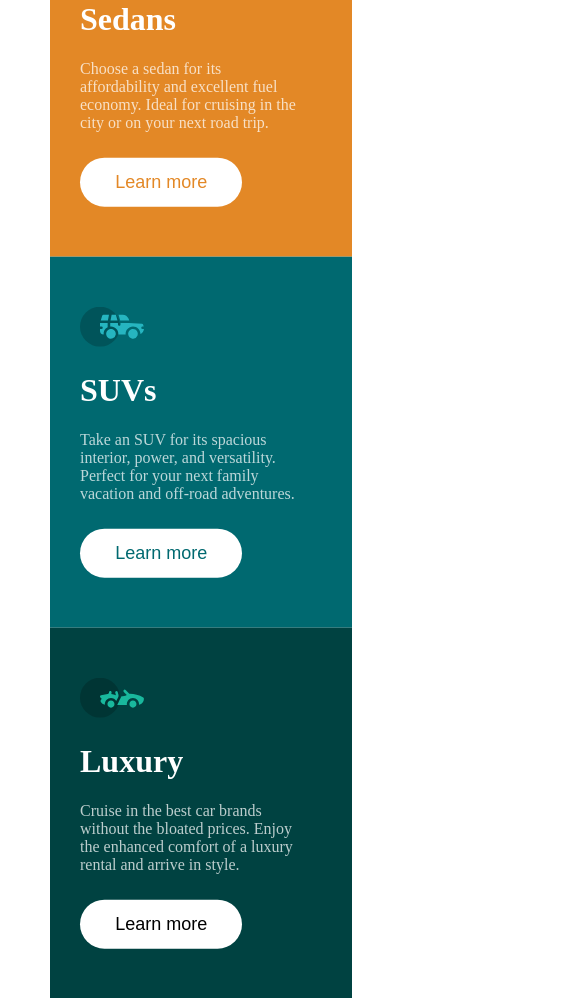
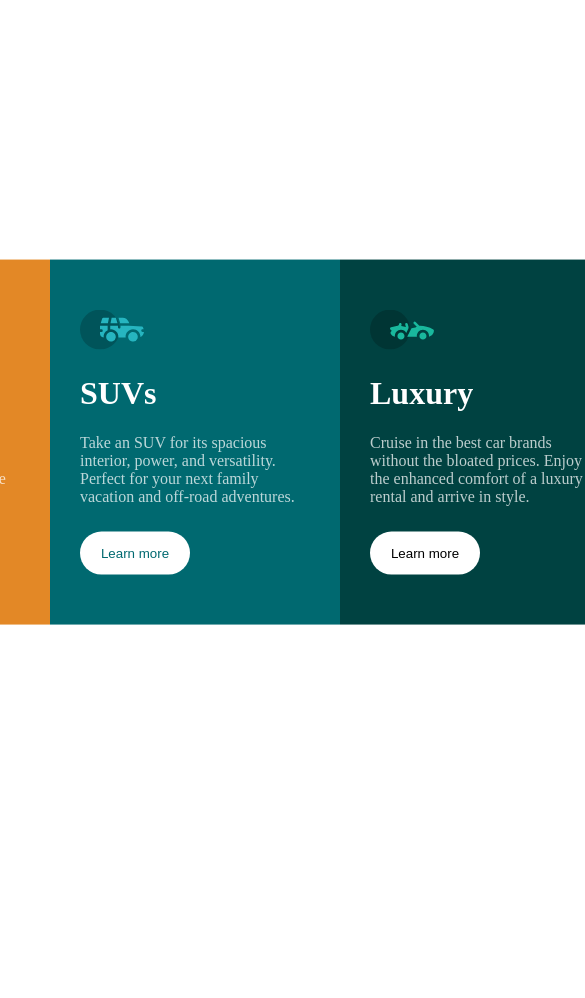
Before and after one commit to developer866/3-column-preview-card-component, a plain HTML site: page index.html in a window 390 px wide. Shown: the top 998 px of the page, 585 px wide, since content can reach past the window. After the commit the page ends 844 px from the top, so only its background shows below. Drawn offline with Linux system fonts and the light colour scheme.

Commit message:
Deleting media query

```diff
--- a/style.css
+++ b/style.css
@@ -52,56 +52,3 @@ button{
     border: none;
     border-radius: 25px;
 }
-@media (max-width:425px){
-    body{
-        margin: 0;
-        padding: 0;
-    }
-
-    p{
-        min-width: 220px;
-        max-width: 220px;
-        color: rgba(255, 255, 255, 0.737);
-    }
-    h1{
-        color: white;
-    }
-    .container{
-        margin-top:20px;
-        display: flex;
-        flex-direction: column;
-    }
-    .item{
-        width: 80%;
-        margin: 0 auto;
-        text-align: left;
-        padding-left: 30px;
-        padding-top: 50px;
-        padding-bottom: 50px;
-    }
-    .Sedans{
-        background:hsl(31, 77%, 52%) ;
-    }
-    .Sedans button{
-        color:hsl(31, 77%, 52%) ;
-        font-weight: 400;
-    }
-    .SUVs{
-        background: hsl(184, 100%, 22%);
-    }
-    .SUVs button{
-        color: hsl(184, 100%, 22%);
-    }
-    .Luxury{
-        background: hsl(179, 100%, 13%);
-    }
-    button{
-        background: white;
-        width: 70%;
-        margin-top: 10px;
-        font-size: large;
-        padding:14px ;
-        border: none;
-        border-radius: 25px;
-    }
-}
```
